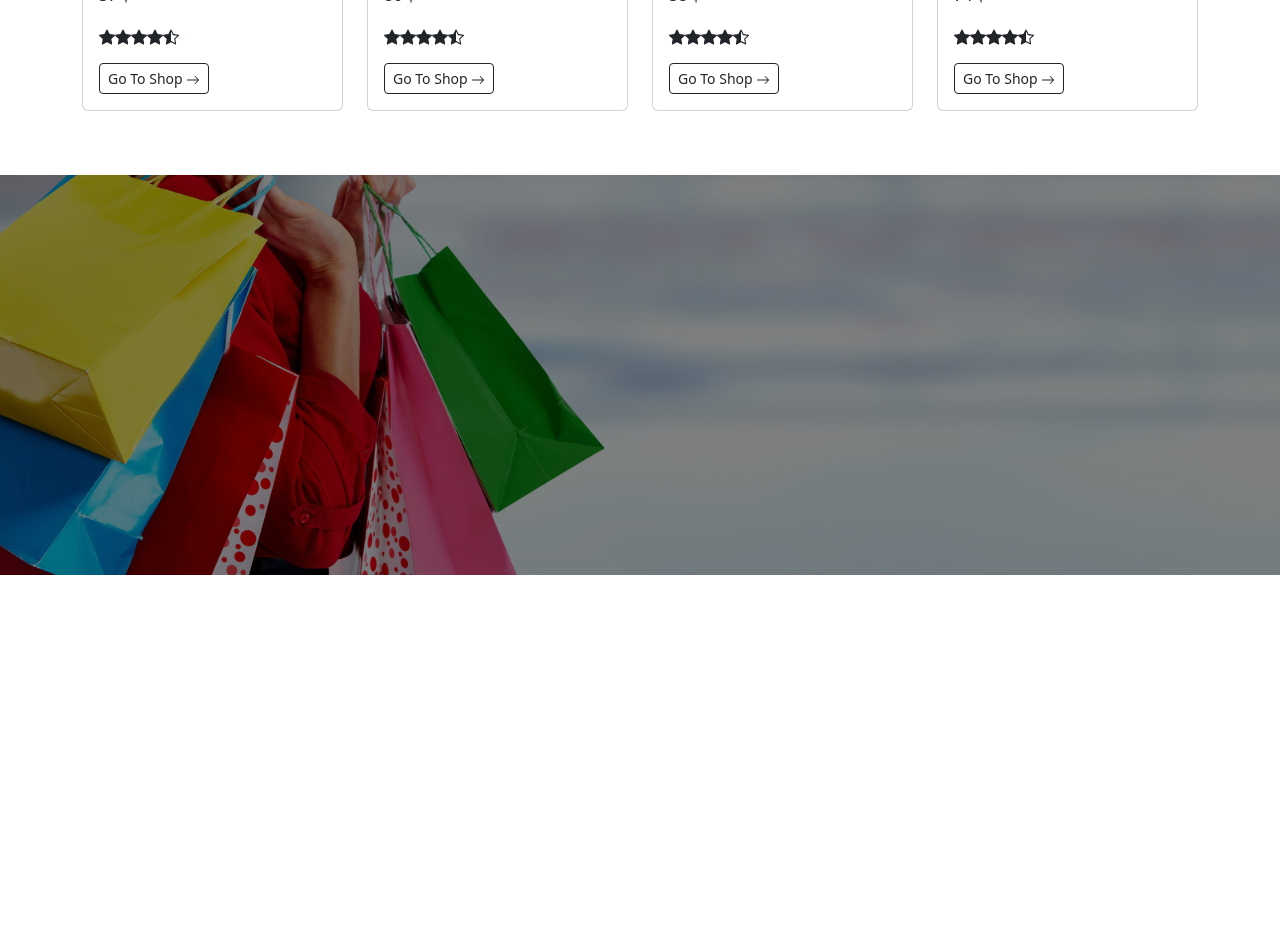
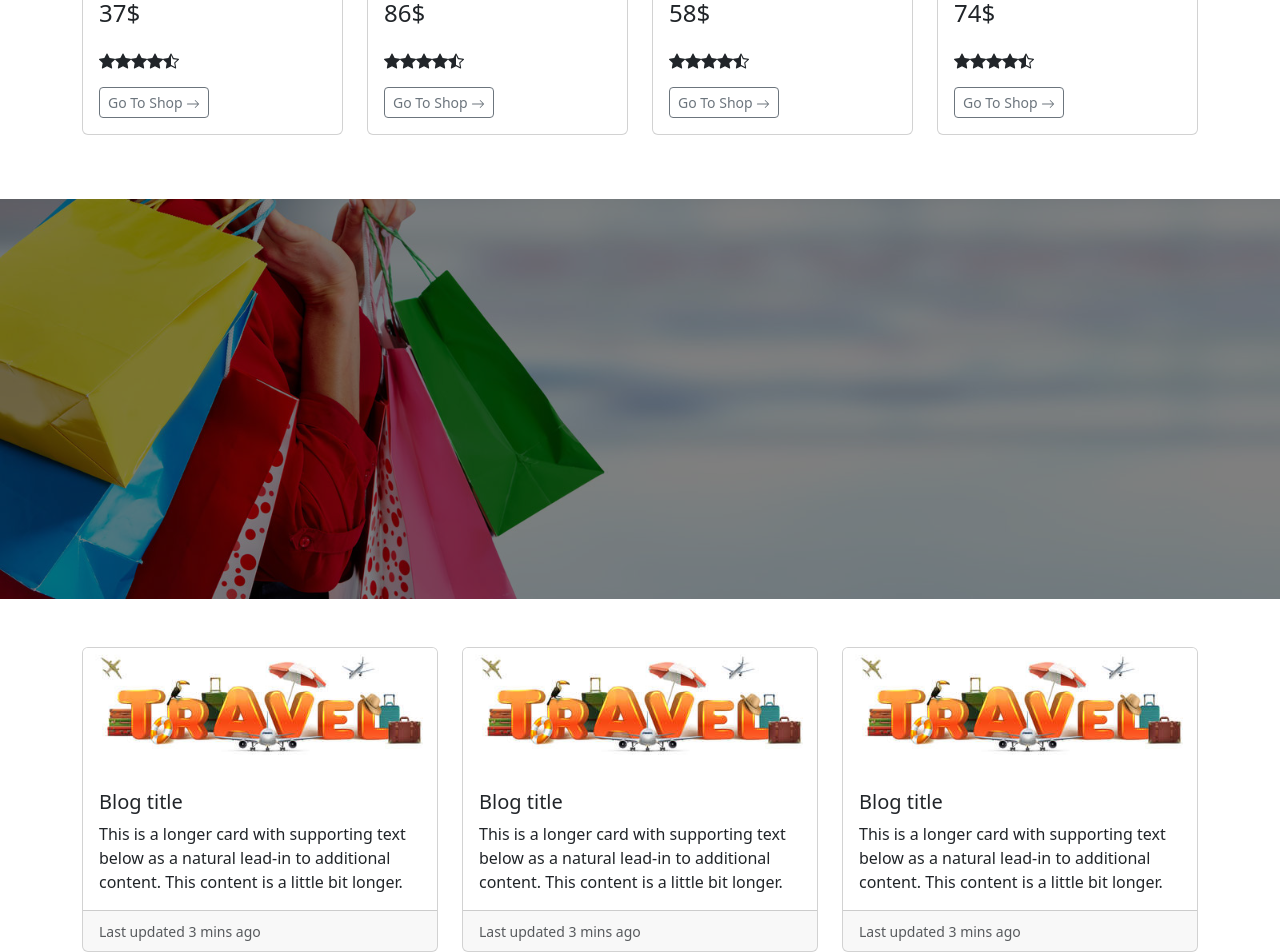
Before and after one commit to AngleOfDeth/react-bootstrap-, a React (Vite) app: page / in a window 1280 px wide. Shown: the part 2429-3381 px from the top of the page. Before the commit the page ends 3052 px from the top, so only its background shows below. Built offline with nearby package versions, Linux system fonts and the light colour scheme.

Commit message:
end blog section

```diff
--- a/src/App.jsx
+++ b/src/App.jsx
@@ -5,6 +5,7 @@ import Slider from "./components/Slider";
 import Category from "./components/Category";
 import Products from "./components/Products";
 import Parallax from "./components/parallax/Parallax";
+import Blogs from "./components/Blogs";
 const App = () => {
   return (
     <div className='header position-relative'>
@@ -13,6 +14,7 @@ const App = () => {
       <Category/>
       <Products/>
       <Parallax/>
+      <Blogs/>
     </div>
   )
 }
--- a/src/components/Blogs.jsx
+++ b/src/components/Blogs.jsx
@@ -0,0 +1,31 @@
+import { Col, Container, Row } from "react-bootstrap"
+
+import Card from 'react-bootstrap/Card';
+const Blogs = () => {
+    return (
+        <Container>
+            <Row xs={1} md={3} className="g-4">
+                {Array.from({ length: 3 }).map((_, idx) => (
+                    <Col key={idx}>
+                        <Card>
+                            <Card.Img variant="top" src="./images/blog01.jpg" />
+                            <Card.Body>
+                                <Card.Title>Blog title</Card.Title>
+                                <Card.Text>
+                                    This is a longer card with supporting text below as a natural
+                                    lead-in to additional content. This content is a little bit
+                                    longer.
+                                </Card.Text>
+                            </Card.Body>
+                            <Card.Footer>
+                                <small className="text-muted">Last updated 3 mins ago</small>
+                            </Card.Footer>
+                        </Card>
+                    </Col>
+                ))}
+            </Row>
+        </Container>
+    )
+}
+
+export default Blogs
--- a/src/components/card/ProductCard.jsx
+++ b/src/components/card/ProductCard.jsx
@@ -15,8 +15,8 @@ function ProductCard({ img, title, desc, price,}) {
                 <Card.Text>
                     {desc}
                 </Card.Text>
-                <CardText>
-                    {price} $
+                <CardText className='fs-4 ' >
+                    {price}$
                 </CardText>
                 <CardText>
                     <StarFill />
@@ -26,7 +26,7 @@ function ProductCard({ img, title, desc, price,}) {
                     <StarHalf />
 
                 </CardText>
-                <Button size='sm' variant="outline-dark ">Go To Shop <ArrowRight/> </Button>
+                <Button size='sm' variant="outline-secondary ">Go To Shop <ArrowRight/> </Button>
             </Card.Body>
         </Card>
     );
```
Also changed, not shown: public/images/blog01.jpg (added).
